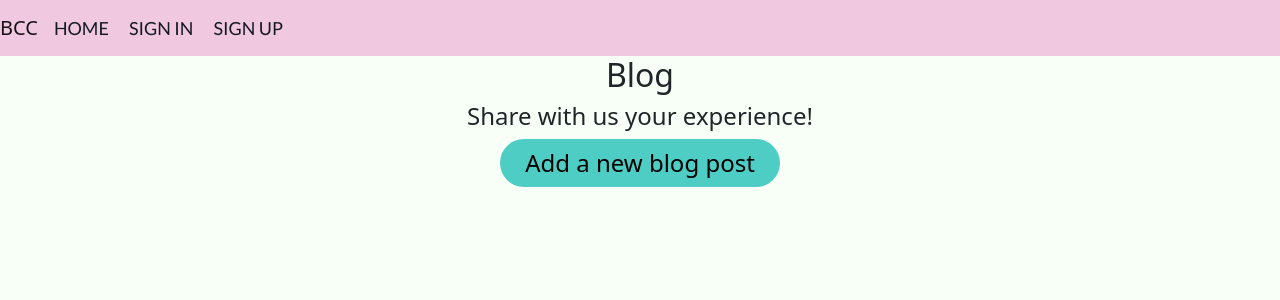
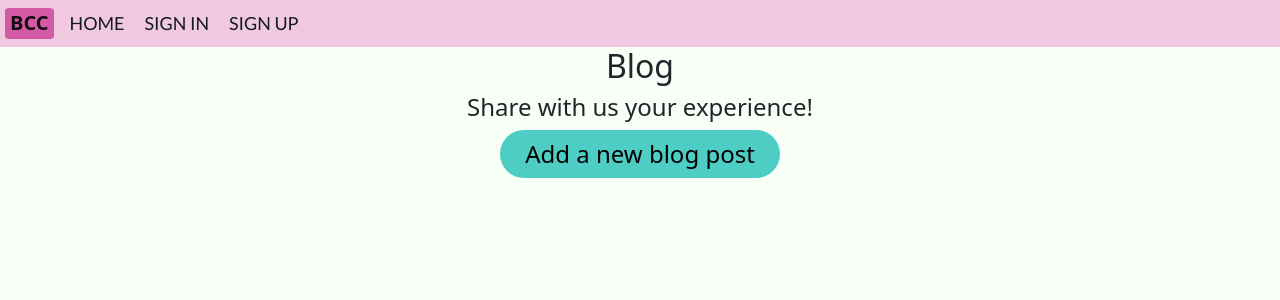
Before and after one commit to debbiect246/breast-cancer-club, a Flask app: page /blogs in a window 1280 px wide. Shown: the top 300 px of the page. Run offline with Flask 2, Linux system fonts and the light colour scheme; data that the repository does not hold is empty; some libraries are stand-ins or nearby versions.

Commit message:
style: updated styling of navbar brand

```diff
--- a/static/style.css
+++ b/static/style.css
@@ -27,7 +27,11 @@ body {
 }
 
 .navbar-brand {
-
+    font-weight: bold;
+    background-color: #D35AA4;
+    padding: 0px 5px 1px 5px;
+    margin-left: 5px;
+    border-radius: 10%;
 }
 
 .menu-list {
```
Also changed, not shown: templates/base.html (indentation only).
